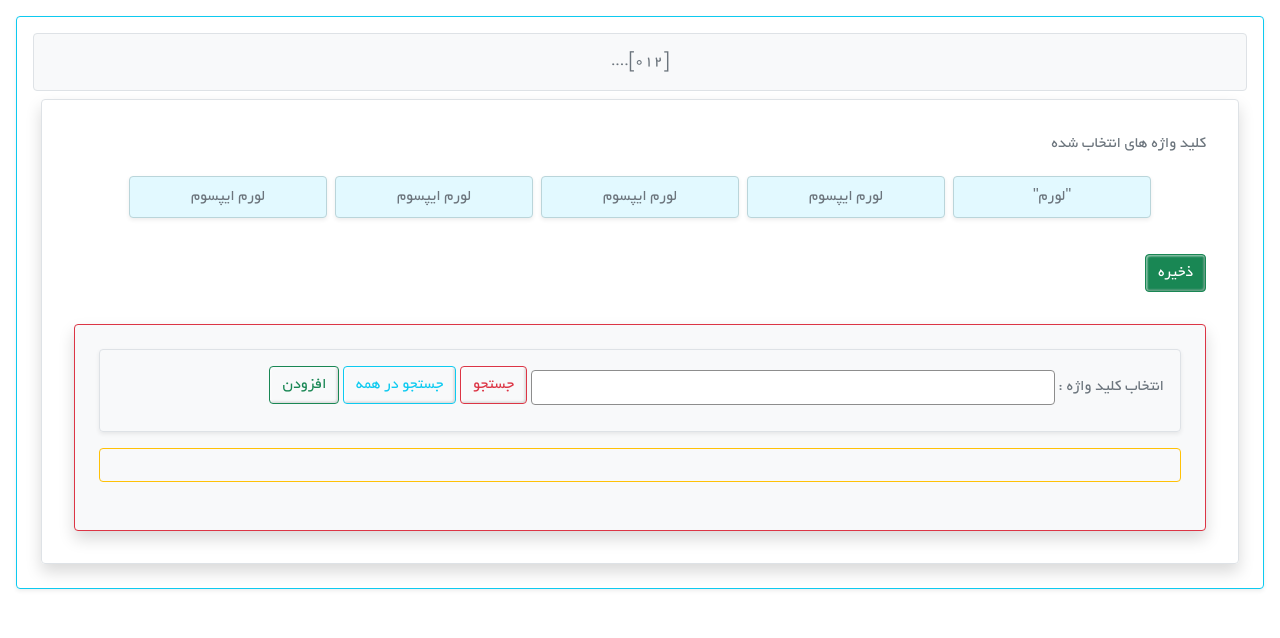
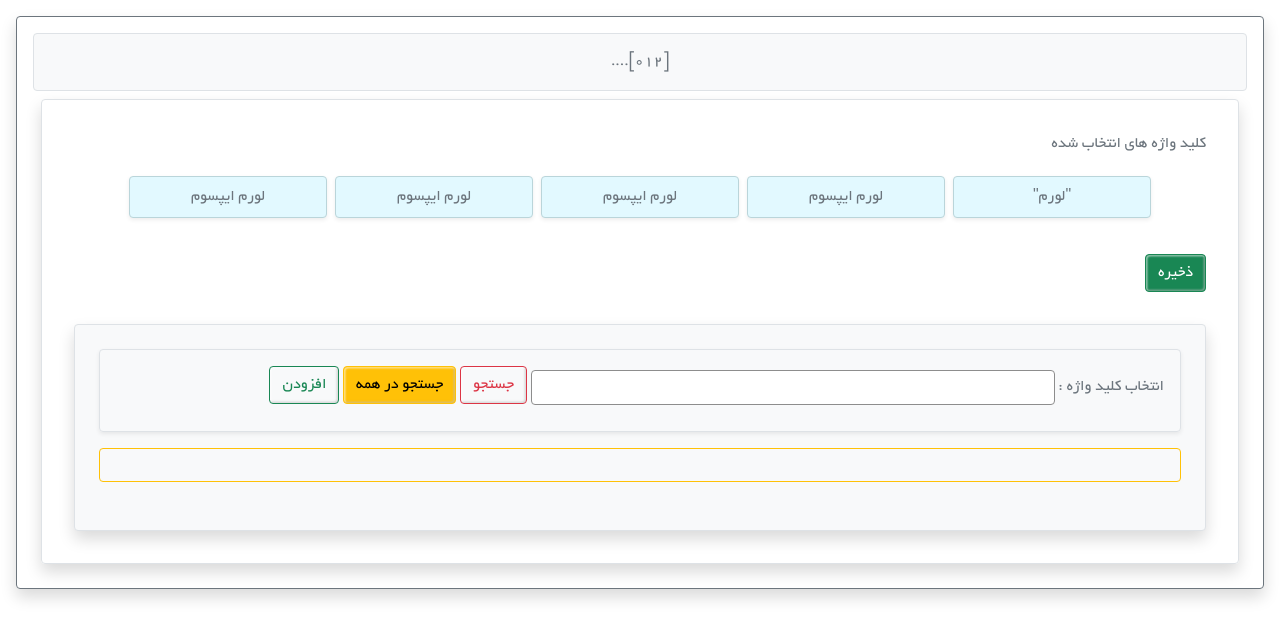
Before and after one commit to millod/Searchkeywords, a plain HTML site: page keywords/index.html in a window 1280 px wide. Drawn offline with nearby package versions, Linux system fonts and the light colour scheme; files whose address does not match are found by name.

Commit message:
Update index.html

```diff
--- a/keywords/index.html
+++ b/keywords/index.html
@@ -11,7 +11,7 @@
     <title>Document</title>
 </head>
 <body>
-    <div class="mainPanel p-3 border border-1 border-info m-3 rounded shadow-sm">
+    <div class="mainPanel p-3 border border-1 border-secondary m-3 rounded shadow">
             <div id="mailPlace_titleBoxControl_lblTitr" class="border border-1 border-muted rounded p-3 text-center bg-light text-muted">[012]....</div>
         <div class="inmanageHolder" id="keywordPlace" searchkeyurl="/ajax/keywordsearch" addkeyurl="/ajax/keywordAdd">
         <div class="inmageBase border border-1 border-muted p-3 m-2 rounded shadow">
@@ -27,12 +27,12 @@
             <input type="button" name="ctl00$mainPlace$btnSaveKeyword" value="ذخیره" onclick="javascript:__doPostBack('ctl00$mainPlace$btnSaveKeyword','')" id="mainPlace_btnSaveKeyword" class="btn btn-success">
             <input type="hidden" name="ctl00$mainPlace$keywordIdsVal" id="keywordIdsVal" value="6627,46547,10125,44963,46548,10618,46586,">
         </div>
-        <div id="keywordSearchPanel" class="border border-danger p-4 m-3 rounded bg-light text-muted shadow">
+        <div id="keywordSearchPanel" class="border border-muted p-4 m-3 rounded bg-light text-muted shadow">
             <div id="keywordSearchBox" class="p-3 rounded border border-muted shadow-sm">
                 انتخاب کلید واژه :
                 <input type="text" id="txtKeywordSearch" class="input-group-sm rounded">
                 <input type="button" id="btnKeywordSearch" class="btn btn-outline-danger" value="جستجو">
-                <input type="button" id="btnKeywordSearchAll" class="btn btn-outline-info" value="جستجو در همه" >
+                <input type="button" id="btnKeywordSearchAll" class="btn btn-warning" value="جستجو در همه" >
                 <input type="button" id="btnNewKeySave" class="btn btn-outline-success" value="افزودن">
             </div>
             <div id="searchedkeywords" class="border border-warning p-3 rounded mt-3"></div>
```
